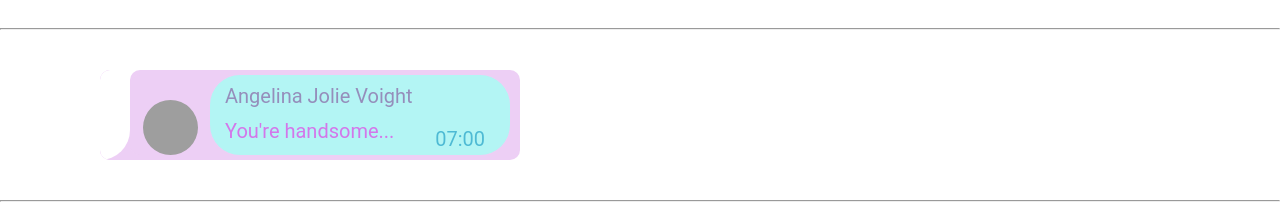
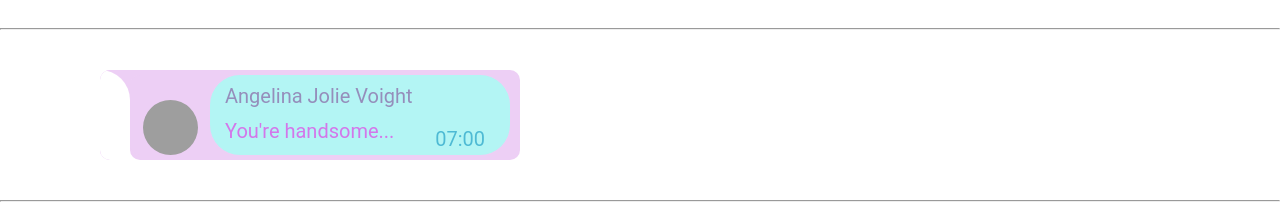
Before and after one commit to tamga05/Homeworks_React, a React (Create React App) app: page / in a window 1280 px wide. Shown: the part 210-420 px from the top of the page. Built offline with nearby package versions, Linux system fonts and the light colour scheme; grey boxes are pictures that could not be loaded.

Commit message:
add AlternativeMessage markup

```diff
--- a/src/p2-homeworks/h1/Message2.module.css
+++ b/src/p2-homeworks/h1/Message2.module.css
@@ -18,7 +18,7 @@
     width: 30px;
     height: 90px;
     background-color: white;
-    border-bottom-right-radius: 30px;
+    border-top-right-radius: 30px;
 }
 
 .messageBlockWrapper {
@@ -31,7 +31,7 @@
     background-color: #edcff5;
     display: flex;
     align-items: center;
-    border-top-left-radius: 10px;
+    border-bottom-left-radius: 10px;
     overflow: hidden;
 }
 
@@ -84,7 +84,7 @@
 
 .messageContent:hover {
     cursor: pointer;
-    transform: rotateX(-90deg);
+    transform: rotateX(-45deg);
     opacity: 0;
     transition: 0.7s;
 }
```
